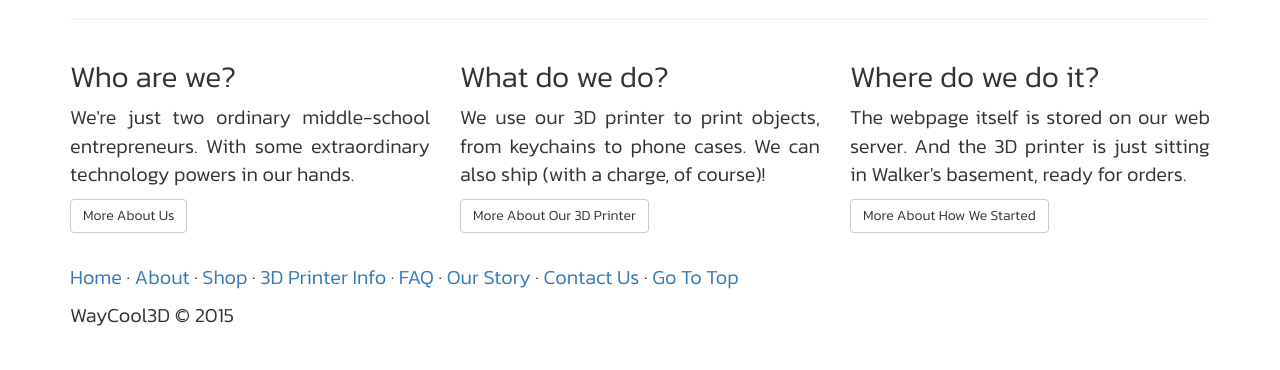
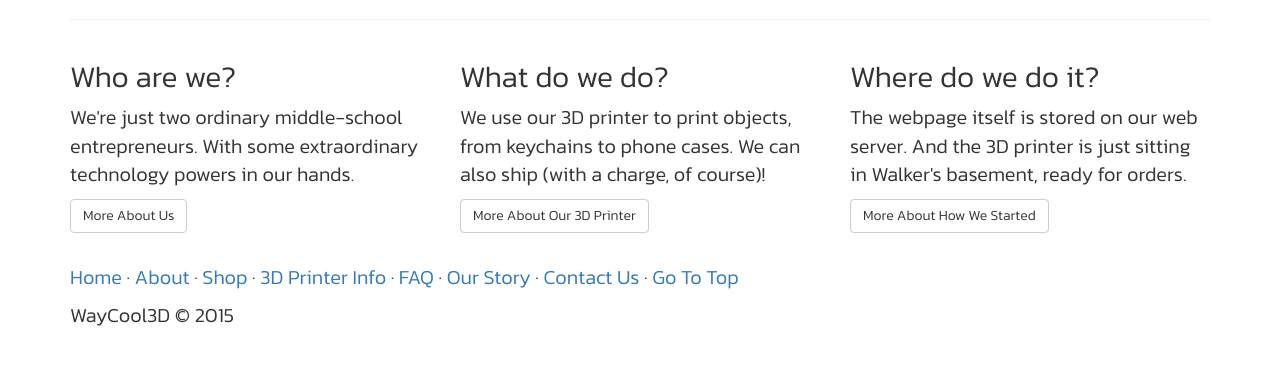
Before and after one commit to minglethepringle/waycool3d, a PHP site: page / in a window 1280 px wide. Shown: the part 501-871 px from the top of the page. Run offline with PHP 8.4, Linux system fonts and the light colour scheme; some libraries are stand-ins or nearby versions.

Commit message:
Changed permissions and stuff

```diff
--- a/css/common.css
+++ /dev/null
@@ -1,3 +0,0 @@
-p{
-	text-align: justify;
-}
--- a/css/footer.css
+++ b/css/footer.css
@@ -1,5 +1,5 @@
 .footer-distributed{
-	background-color: #000000;
+	background-color: #ffffff;
 	box-shadow: 0 1px 1px 0 rgba(0, 0, 0, 0.12);
 	box-sizing: border-box;
 	width: 100%;
```
